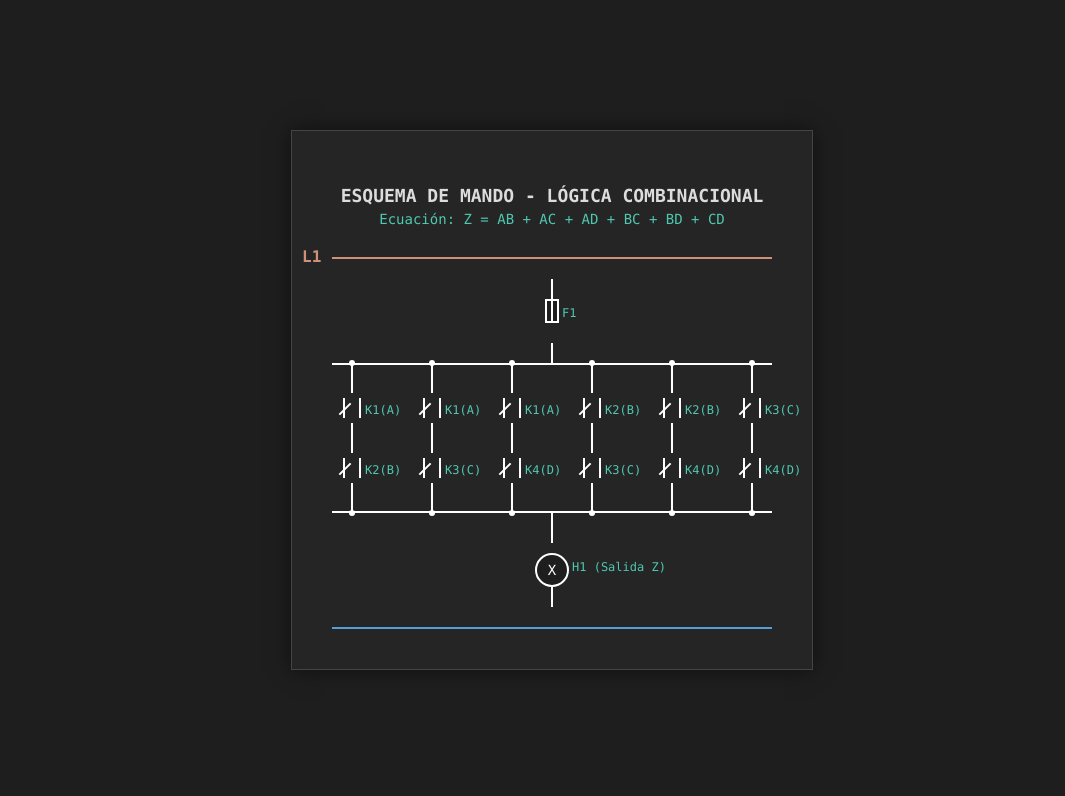
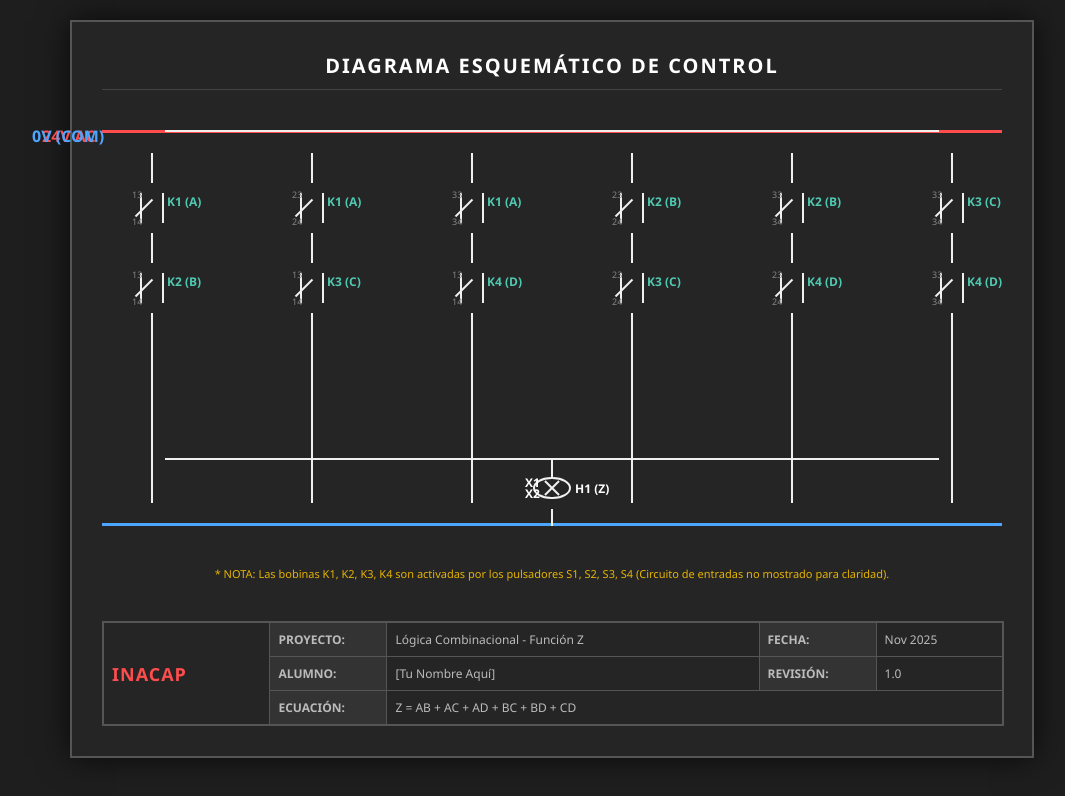
Before and after one commit to Unporciento/OP, a plain HTML site: page index.html in a window 1280 px wide. Shown: the whole page, without its empty margins (88-1153 px from the left). Drawn offline with Linux system fonts and the light colour scheme.

Commit message:
Update index.html

```diff
--- a/index.html
+++ b/index.html
@@ -3,299 +3,354 @@
 <head>
     <meta charset="UTF-8">
     <meta name="viewport" content="width=device-width, initial-scale=1.0">
-    <title>Diagrama de Mando - Función Z</title>
+    <title>Plano de Control - INACAP</title>
     <style>
+        :root {
+            --bg-color: #1e1e1e;
+            --line-color: #f0f0f0;
+            --phase-color: #ff4d4d; /* Rojo para control 24V */
+            --neutral-color: #4da6ff; /* Azul para común */
+            --text-color: #dcdcdc;
+            --component-color: #4ec9b0;
+        }
+
         body {
-            background-color: #1e1e1e; /* Fondo oscuro estilo CAD */
-            font-family: 'Consolas', 'Courier New', monospace;
-            color: #ffffff;
+            background-color: var(--bg-color);
+            font-family: 'Segoe UI', 'Roboto', Helvetica, Arial, sans-serif;
+            color: var(--text-color);
             display: flex;
             flex-direction: column;
             align-items: center;
-            justify-content: center;
             min-height: 100vh;
             margin: 0;
+            padding: 20px;
         }
 
-        .diagram-container {
-            border: 1px solid #444;
-            padding: 40px;
+        /* Contenedor Principal tipo Hoja A3/A4 */
+        .sheet {
             background-color: #252526;
-            box-shadow: 0 0 20px rgba(0,0,0,0.5);
+            border: 2px solid #555;
+            padding: 30px;
+            width: 900px; /* Ancho fijo para mantener escala */
+            position: relative;
+            box-shadow: 0 0 30px rgba(0,0,0,0.7);
         }
 
-        h2 {
+        h1 {
             text-align: center;
-            color: #dcdcdc;
-            font-size: 18px;
-            margin-bottom: 5px;
+            font-size: 20px;
+            margin-top: 0;
+            border-bottom: 1px solid #444;
+            padding-bottom: 10px;
+            color: #fff;
+            text-transform: uppercase;
+            letter-spacing: 2px;
         }
 
-        .subtitle {
-            text-align: center;
-            color: #4ec9b0;
-            font-size: 14px;
-            margin-bottom: 30px;
-        }
-
-        /* Estilos de las líneas y componentes */
-        .circuit-grid {
+        /* Estilos del Circuito */
+        .schematic {
             display: flex;
             flex-direction: column;
-            align-items: center;
-        }
-
-        .row {
-            display: flex;
-            justify-content: center;
+            margin: 40px 0;
             position: relative;
         }
 
-        /* Líneas de alimentación */
-        .power-line {
+        /* Rieles de alimentación */
+        .rail-top {
             width: 100%;
-            height: 2px;
-            background-color: #ce9178; /* Color cobre/fase */
+            height: 3px;
+            background-color: var(--phase-color);
             position: relative;
             margin-bottom: 20px;
         }
+        .rail-top::before { content: '24V AC'; position: absolute; left: -60px; top: -5px; color: var(--phase-color); font-weight: bold;}
 
-        .neutral-line {
+        .rail-bottom {
             width: 100%;
-            height: 2px;
-            background-color: #569cd6; /* Color azul/neutro */
+            height: 3px;
+            background-color: var(--neutral-color);
             margin-top: 20px;
         }
+        .rail-bottom::before { content: '0V (COM)'; position: absolute; left: -70px; top: -5px; color: var(--neutral-color); font-weight: bold;}
 
-        .label-l { position: absolute; left: -30px; top: -10px; color: #ce9178; font-weight: bold; }
-        .label-n { position: absolute; left: -30px; top: -10px; color: #569cd6; font-weight: bold; }
-
-        /* Ramas del circuito */
-        .branches-container {
+        /* Contenedor de las Ramas (Rungs) */
+        .rungs-container {
             display: flex;
-            gap: 40px; /* Espacio entre las ramas paralelas */
-            position: relative;
+            justify-content: space-between; /* Distribuye las ramas */
+            min-height: 350px;
+            padding: 0 20px;
         }
 
-        /* Línea horizontal superior e inferior que une las ramas */
-        .bus-bar {
-            position: absolute;
-            height: 2px;
-            background-color: #fff;
-            width: 100%;
-            left: 0;
-        }
-        .bus-top { top: 0; }
-        .bus-bottom { bottom: 0; }
-
+        /* Una rama vertical */
         .branch {
             display: flex;
             flex-direction: column;
             align-items: center;
             position: relative;
-            width: 40px;
+            width: 60px;
         }
 
-        /* Cable vertical */
+        /* Cables verticales */
         .wire {
             width: 2px;
-            background-color: #fff;
+            background-color: var(--line-color);
+            flex-grow: 1; /* El cable ocupa el espacio vacío */
+        }
+        .wire.short { flex-grow: 0; height: 30px; }
+
+        /* Símbolo Contacto NO (Normalmente Abierto) */
+        .contact-no {
+            width: 20px;
             height: 30px;
+            border-left: 2px solid var(--line-color);
+            border-right: 2px solid var(--line-color);
+            position: relative;
+            margin: 10px 0;
+        }
+        .contact-no::after {
+            content: '';
+            position: absolute;
+            width: 24px;
+            height: 2px;
+            background-color: var(--line-color);
+            transform: rotate(-45deg);
+            top: 14px;
+            left: -10px;
         }
 
-        /* Símbolo de Contacto NA (Normalmente Abierto) IEC */
-        .contact {
-            width: 14px;
-            height: 20px;
-            border-left: 2px solid #fff;
-            border-right: 2px solid #fff;
-            position: relative;
-            margin: 5px 0;
-        }
-
-        /* La parte móvil del contacto */
-        .contact::after {
-            content: '';
-            position: absolute;
-            width: 16px;
-            height: 2px;
-            background-color: #fff;
-            transform: rotate(-45deg);
-            top: 10px;
-            left: -8px;
-        }
-
-        .component-label {
-            position: absolute;
-            left: 20px;
-            top: 5px;
-            color: #4ec9b0; /* Color turquesa para etiquetas */
-            font-size: 12px;
-        }
-
-        /* Símbolo de Carga (Bobina/Lámpara) */
-        .load-symbol {
-            width: 30px;
-            height: 30px;
-            border: 2px solid #fff;
-            border-radius: 50%;
+        /* Símbolo Bobina / Piloto */
+        .coil {
+            width: 34px;
+            height: 34px;
+            border: 2px solid var(--line-color);
+            border-radius: 50%; /* Redondo para piloto */
             display: flex;
             align-items: center;
             justify-content: center;
-            margin-top: 10px;
             position: relative;
-            background-color: #1e1e1e;
-            z-index: 10;
+            margin-top: auto; /* Empuja al fondo */
+            margin-bottom: 10px;
+            background-color: #252526;
+            z-index: 2;
+        }
+        .coil span { font-weight: bold; font-size: 12px; color: #fff; }
+        .coil.pilot::before, .coil.pilot::after {
+            content: ''; position: absolute; width: 20px; height: 2px; background: var(--line-color);
+        }
+        .coil.pilot::before { transform: rotate(45deg); }
+        .coil.pilot::after { transform: rotate(-45deg); }
+
+        /* Etiquetas */
+        .tag {
+            position: absolute;
+            left: 25px;
+            color: var(--component-color);
+            font-size: 12px;
+            font-weight: bold;
+            white-space: nowrap;
+        }
+        .pin {
+            font-size: 9px;
+            color: #888;
+            position: absolute;
+        }
+        .pin.top { left: -10px; top: -5px; }
+        .pin.bot { left: -10px; bottom: -5px; }
+
+        /* Líneas horizontales de conexión paralela */
+        .parallel-bus {
+            position: absolute;
+            height: 2px;
+            background-color: var(--line-color);
+            width: 86%; /* Ajuste manual para cubrir las 6 ramas */
+            left: 7%;
+        }
+        .bus-top { top: 0; }
+        .bus-bot { bottom: 66px; } /* Justo arriba de la lámpara */
+
+        /* Agrupación de la salida */
+        .output-group {
+            position: absolute;
+            bottom: 0;
+            left: 50%;
+            transform: translateX(-50%);
+            display: flex;
+            flex-direction: column;
+            align-items: center;
+            height: 66px;
         }
 
-        .load-symbol::before {
-            content: 'X';
-            color: #fff;
-            font-size: 14px;
+        /* CAJETÍN (Title Block) */
+        .title-block {
+            margin-top: 40px;
+            border: 1px solid #555;
+            width: 100%;
+            font-size: 12px;
+            color: #bbb;
+        }
+        .title-block table {
+            width: 100%;
+            border-collapse: collapse;
+        }
+        .title-block td, .title-block th {
+            border: 1px solid #555;
+            padding: 8px;
+            text-align: left;
+        }
+        .title-block th { background-color: #333; width: 100px; }
+        .logo-area {
+            text-align: center;
+            font-weight: bold;
+            font-size: 18px;
+            color: #ff4d4d;
+            letter-spacing: 1px;
         }
 
-        .fuse-symbol {
-            width: 10px;
-            height: 20px;
-            border: 2px solid #fff;
-            background: #1e1e1e;
-            position: relative;
-            margin-bottom: 20px;
+        .note {
+            font-size: 11px;
+            color: #e6b400;
+            margin-top: 10px;
+            text-align: center;
         }
-        .fuse-symbol::after {
-             content: '';
-             position: absolute;
-             width: 2px;
-             height: 100%;
-             background: #fff;
-             left: 4px;
-        }
-
-        /* Puntos de conexión */
-        .junction {
-            width: 6px;
-            height: 6px;
-            background-color: #fff;
-            border-radius: 50%;
-            position: absolute;
-            left: 50%;
-            transform: translateX(-50%);
-        }
-        .j-top { top: -3px; }
-        .j-bottom { bottom: -3px; }
 
     </style>
 </head>
 <body>
 
-    <div class="diagram-container">
-        <h2>ESQUEMA DE MANDO - LÓGICA COMBINACIONAL</h2>
-        <div class="subtitle">Ecuación: Z = AB + AC + AD + BC + BD + CD</div>
+    <div class="sheet">
+        <h1>Diagrama Esquemático de Control</h1>
 
-        <div class="circuit-grid">
+        <div class="schematic">
+            <div class="rail-top"></div>
 
-            <div class="power-line"><span class="label-l">L1</span></div>
+            <div class="rungs-container">
 
-            <div class="wire" style="height: 20px;"></div>
-            <div class="fuse-symbol"><span class="component-label" style="left: 15px;">F1</span></div>
-            <div class="wire" style="height: 20px;"></div>
+                <div class="parallel-bus bus-top"></div>
 
-            <div class="branches-container">
-                <div class="bus-bar bus-top"></div> <div class="branch">
-                    <div class="junction j-top"></div>
-                    <div class="wire"></div>
-                    <div class="contact">
-                        <span class="component-label">K1(A)</span>
+                <div class="branch">
+                    <div class="wire short"></div>
+                    <div class="contact-no">
+                        <span class="tag">K1 (A)</span>
+                        <span class="pin top">13</span><span class="pin bot">14</span>
+                    </div>
+                    <div class="wire short"></div>
+                    <div class="contact-no">
+                        <span class="tag">K2 (B)</span>
+                        <span class="pin top">13</span><span class="pin bot">14</span>
+                    </div>
+                    <div class="wire"></div> </div>
+
+                <div class="branch">
+                    <div class="wire short"></div>
+                    <div class="contact-no">
+                        <span class="tag">K1 (A)</span>
+                        <span class="pin top">23</span><span class="pin bot">24</span>
+                    </div>
+                    <div class="wire short"></div>
+                    <div class="contact-no">
+                        <span class="tag">K3 (C)</span>
+                        <span class="pin top">13</span><span class="pin bot">14</span>
                     </div>
                     <div class="wire"></div>
-                    <div class="contact">
-                        <span class="component-label">K2(B)</span>
-                    </div>
-                    <div class="wire"></div>
-                    <div class="junction j-bottom"></div>
                 </div>
 
                 <div class="branch">
-                    <div class="junction j-top"></div>
-                    <div class="wire"></div>
-                    <div class="contact">
-                        <span class="component-label">K1(A)</span>
+                    <div class="wire short"></div>
+                    <div class="contact-no">
+                        <span class="tag">K1 (A)</span>
+                        <span class="pin top">33</span><span class="pin bot">34</span>
+                    </div>
+                    <div class="wire short"></div>
+                    <div class="contact-no">
+                        <span class="tag">K4 (D)</span>
+                        <span class="pin top">13</span><span class="pin bot">14</span>
                     </div>
                     <div class="wire"></div>
-                    <div class="contact">
-                        <span class="component-label">K3(C)</span>
-                    </div>
-                    <div class="wire"></div>
-                    <div class="junction j-bottom"></div>
                 </div>
 
                 <div class="branch">
-                    <div class="junction j-top"></div>
-                    <div class="wire"></div>
-                    <div class="contact">
-                        <span class="component-label">K1(A)</span>
+                    <div class="wire short"></div>
+                    <div class="contact-no">
+                        <span class="tag">K2 (B)</span>
+                        <span class="pin top">23</span><span class="pin bot">24</span>
+                    </div>
+                    <div class="wire short"></div>
+                    <div class="contact-no">
+                        <span class="tag">K3 (C)</span>
+                        <span class="pin top">23</span><span class="pin bot">24</span>
                     </div>
                     <div class="wire"></div>
-                    <div class="contact">
-                        <span class="component-label">K4(D)</span>
-                    </div>
-                    <div class="wire"></div>
-                    <div class="junction j-bottom"></div>
                 </div>
 
                 <div class="branch">
-                    <div class="junction j-top"></div>
-                    <div class="wire"></div>
-                    <div class="contact">
-                        <span class="component-label">K2(B)</span>
+                    <div class="wire short"></div>
+                    <div class="contact-no">
+                        <span class="tag">K2 (B)</span>
+                        <span class="pin top">33</span><span class="pin bot">34</span>
+                    </div>
+                    <div class="wire short"></div>
+                    <div class="contact-no">
+                        <span class="tag">K4 (D)</span>
+                        <span class="pin top">23</span><span class="pin bot">24</span>
                     </div>
                     <div class="wire"></div>
-                    <div class="contact">
-                        <span class="component-label">K3(C)</span>
-                    </div>
-                    <div class="wire"></div>
-                    <div class="junction j-bottom"></div>
                 </div>
 
                 <div class="branch">
-                    <div class="junction j-top"></div>
-                    <div class="wire"></div>
-                    <div class="contact">
-                        <span class="component-label">K2(B)</span>
+                    <div class="wire short"></div>
+                    <div class="contact-no">
+                        <span class="tag">K3 (C)</span>
+                        <span class="pin top">33</span><span class="pin bot">34</span>
+                    </div>
+                    <div class="wire short"></div>
+                    <div class="contact-no">
+                        <span class="tag">K4 (D)</span>
+                        <span class="pin top">33</span><span class="pin bot">34</span>
                     </div>
                     <div class="wire"></div>
-                    <div class="contact">
-                        <span class="component-label">K4(D)</span>
-                    </div>
-                    <div class="wire"></div>
-                    <div class="junction j-bottom"></div>
                 </div>
 
-                <div class="branch">
-                    <div class="junction j-top"></div>
-                    <div class="wire"></div>
-                    <div class="contact">
-                        <span class="component-label">K3(C)</span>
+                <div class="parallel-bus bus-bot"></div>
+
+                <div class="output-group">
+                    <div class="wire short"></div>
+                    <div class="coil pilot">
+                        <span class="tag" style="left: 40px;">H1 (Z)</span>
+                        <span class="pin top">X1</span><span class="pin bot">X2</span>
                     </div>
-                    <div class="wire"></div>
-                    <div class="contact">
-                        <span class="component-label">K4(D)</span>
-                    </div>
-                    <div class="wire"></div>
-                    <div class="junction j-bottom"></div>
+                    <div class="wire short"></div>
                 </div>
 
-                <div class="bus-bar bus-bottom"></div> </div>
+            </div>
 
-            <div class="wire" style="height: 30px;"></div>
-            <div class="load-symbol">
-                <span class="component-label" style="left: 35px; width: 100px;">H1 (Salida Z)</span>
-            </div>
-            <div class="wire" style="height: 20px;"></div>
+            <div class="rail-bottom"></div>
+        </div>
 
-            <div class="neutral-line"><span class="label-n">N</span></div>
+        <div class="note">
+            * NOTA: Las bobinas K1, K2, K3, K4 son activadas por los pulsadores S1, S2, S3, S4 (Circuito de entradas no mostrado para claridad).
+        </div>
 
+        <div class="title-block">
+            <table>
+                <tr>
+                    <td rowspan="3" class="logo-area">INACAP</td>
+                    <th>PROYECTO:</th>
+                    <td>Lógica Combinacional - Función Z</td>
+                    <th>FECHA:</th>
+                    <td>Nov 2025</td>
+                </tr>
+                <tr>
+                    <th>ALUMNO:</th>
+                    <td>[Tu Nombre Aquí]</td> <th>REVISIÓN:</th>
+                    <td>1.0</td>
+                </tr>
+                <tr>
+                    <th>ECUACIÓN:</th>
+                    <td colspan="3">Z = AB + AC + AD + BC + BD + CD</td>
+                </tr>
+            </table>
         </div>
+
     </div>
 
 </body>
```
